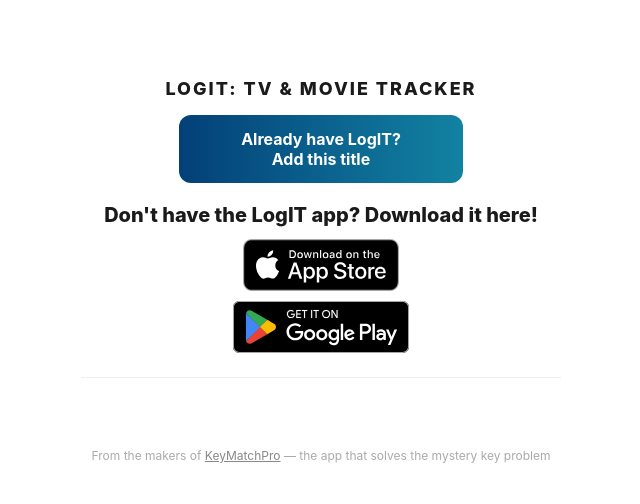
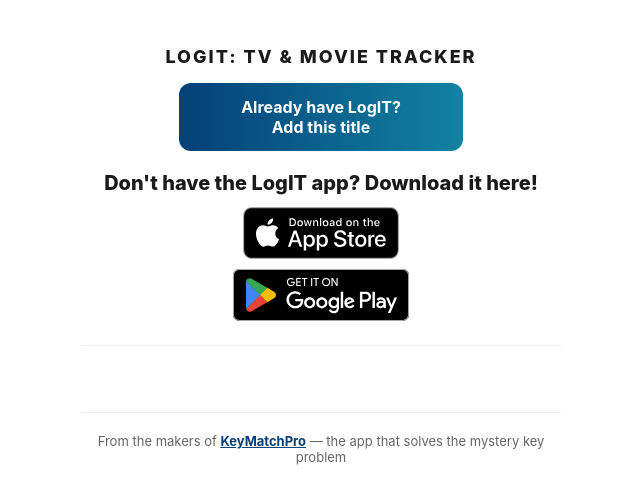
Before and after one commit to Broman997/logit-site, a Next.js app: page /show/1/1 in a window 1280 px wide. Shown: the top 504 px of the page, without its empty margins (319-959 px from the left). Built offline with nearby package versions, Linux system fonts and the light colour scheme; no server answers.

Commit message:
style: reduce top padding and improve KeyMatchPro footer visibility

```diff
--- a/app/show/[tmdbId]/[type]/ShowRedirect.tsx
+++ b/app/show/[tmdbId]/[type]/ShowRedirect.tsx
@@ -33,7 +33,7 @@ export default function ShowRedirect({
       fontFamily: '-apple-system, BlinkMacSystemFont, "Segoe UI", sans-serif',
       maxWidth: 480,
       margin: '0 auto',
-      padding: '60px 24px',
+      padding: '28px 24px',
       textAlign: 'center',
       color: '#1a1a1a',
     }}>
@@ -104,9 +104,9 @@ export default function ShowRedirect({
         </a>
       )}
 
-      <p style={{ fontSize: 12, color: '#aaaaaa', marginTop: 40 }}>
+      <p style={{ fontSize: 13, color: '#666666', marginTop: 36, borderTop: '1px solid #eee', paddingTop: 20 }}>
         From the makers of{' '}
-        <a href="https://keymatchpro.ca" target="_blank" rel="noopener noreferrer" style={{ color: '#888888' }}>
+        <a href="https://keymatchpro.ca" target="_blank" rel="noopener noreferrer" style={{ color: '#034078', fontWeight: 700, textDecoration: 'underline' }}>
           KeyMatchPro
         </a>
         {' '}— the app that solves the mystery key problem
```
